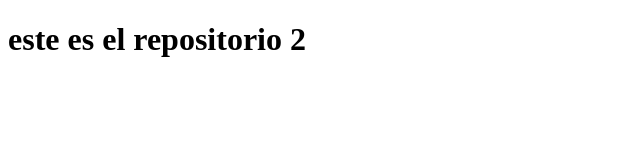
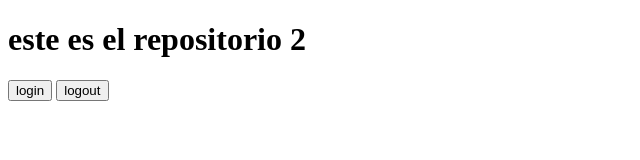
Before and after one commit to hugo40/Repositorio2, a plain HTML site: page index.html in a window 1280 px wide. Shown: the whole page, without its empty margins (0-640 px from the left). Drawn offline with Linux system fonts and the light colour scheme.

Commit message:
se agregaron botones de inicio de sesion

```diff
--- a/index.html
+++ b/index.html
@@ -8,5 +8,7 @@
 </head>
 <body>
     <h1>este es el repositorio 2</h1>
+    <button>login</button>
+    <button>logout</button>
 </body>
 </html>
```
